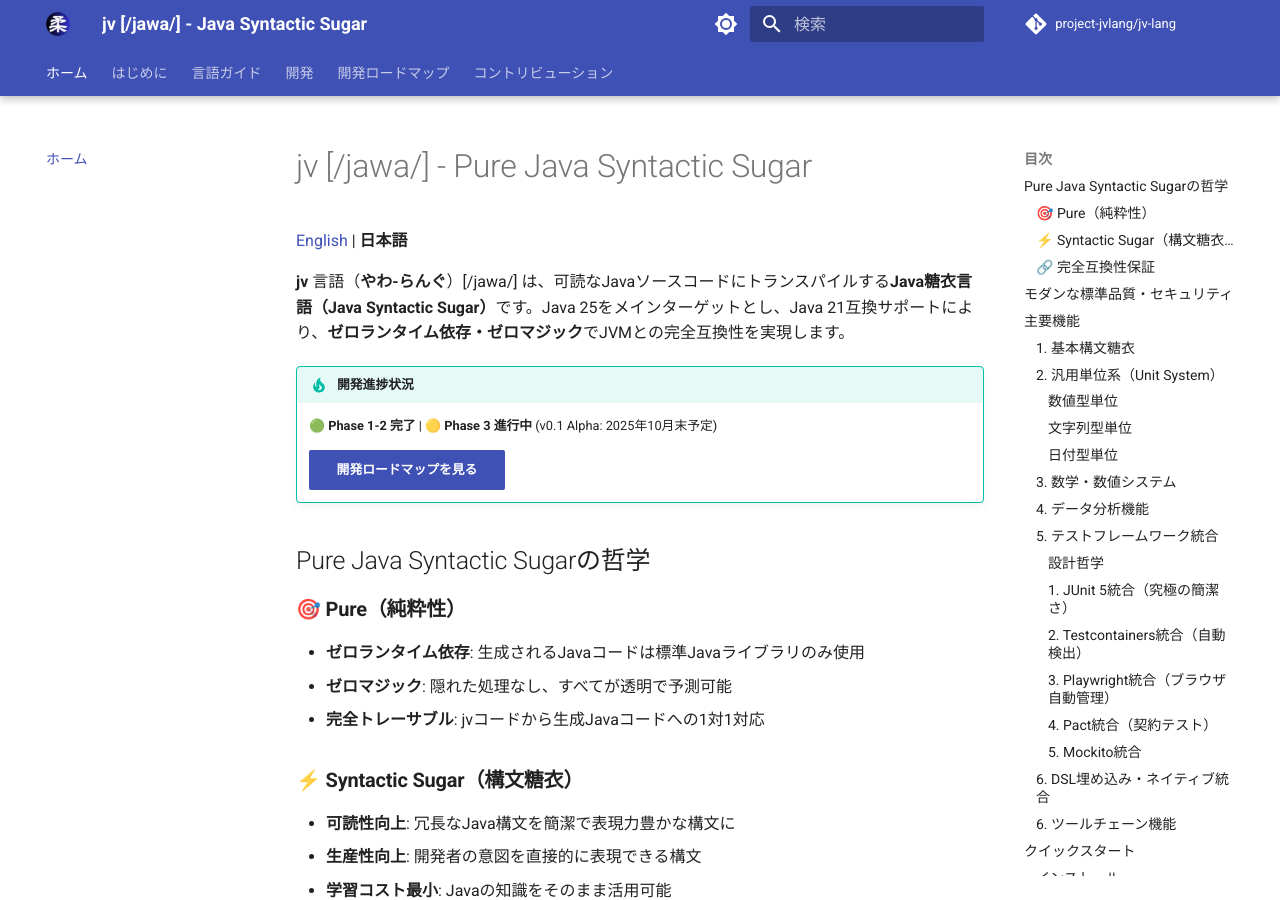
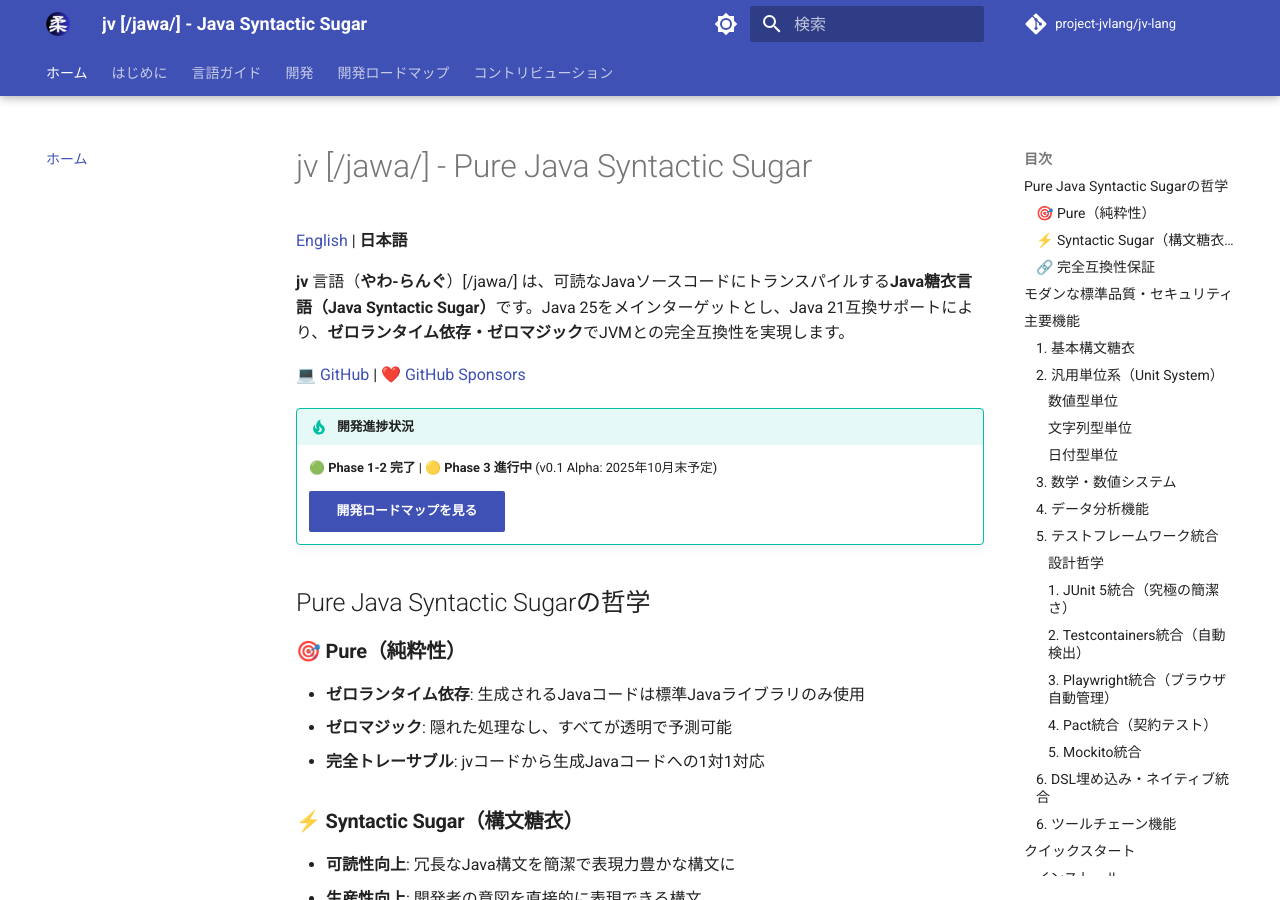
Before and after one commit to project-jvlang/project-jvlang.github.io, an MkDocs documentation site: the page built from docs/index.md, in a window 1280 px wide and 900 px high. Built offline with MkDocs 1.6.1 and Material for MkDocs 9.7.7, drawn with Linux system fonts in a browser that asks for light colours; comment, search, counter and statistics services are not loaded.

Commit message:
Add GitHub links to English and Japanese index pages

```diff
--- a/docs/index.md
+++ b/docs/index.md
@@ -3,6 +3,8 @@
 [English](en/index.md) | **日本語**
 
 **jv** 言語（**やわ-らんぐ**）[/jawa/] は、可読なJavaソースコードにトランスパイルする**Java糖衣言語（Java Syntactic Sugar）**です。Java 25をメインターゲットとし、Java 21互換サポートにより、**ゼロランタイム依存・ゼロマジック**でJVMとの完全互換性を実現します。
+
+[💻 GitHub](https://github.com/project-jvlang) | [❤️ GitHub Sponsors](https://github.com/sponsors/asopitech)
 
 !!! tip "開発進捗状況"
     🟢 **Phase 1-2 完了** | 🟡 **Phase 3 進行中** (v0.1 Alpha: 2025年10月末予定)
```
Also changed, not shown: docs/en/index.md (+2 -0 lines).
